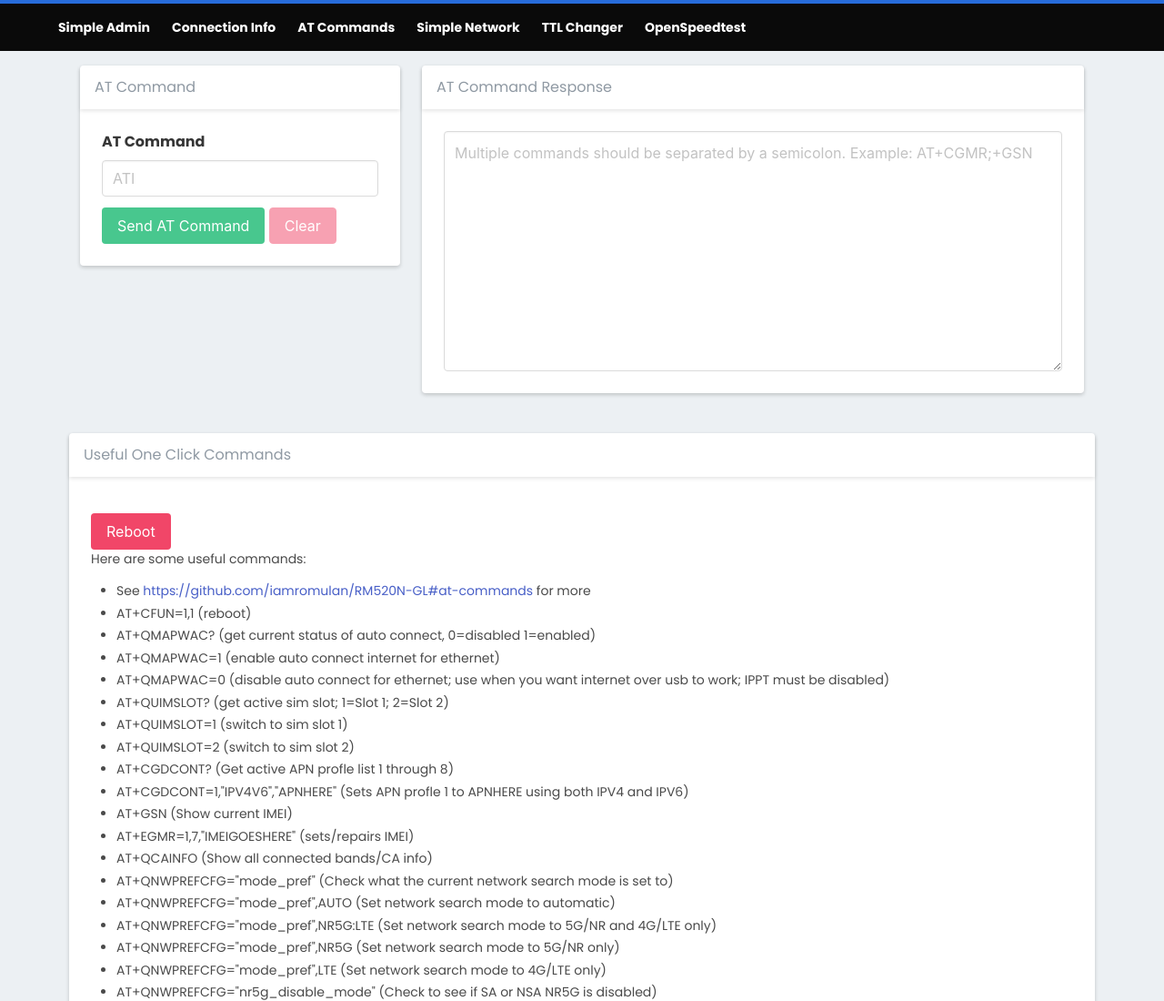
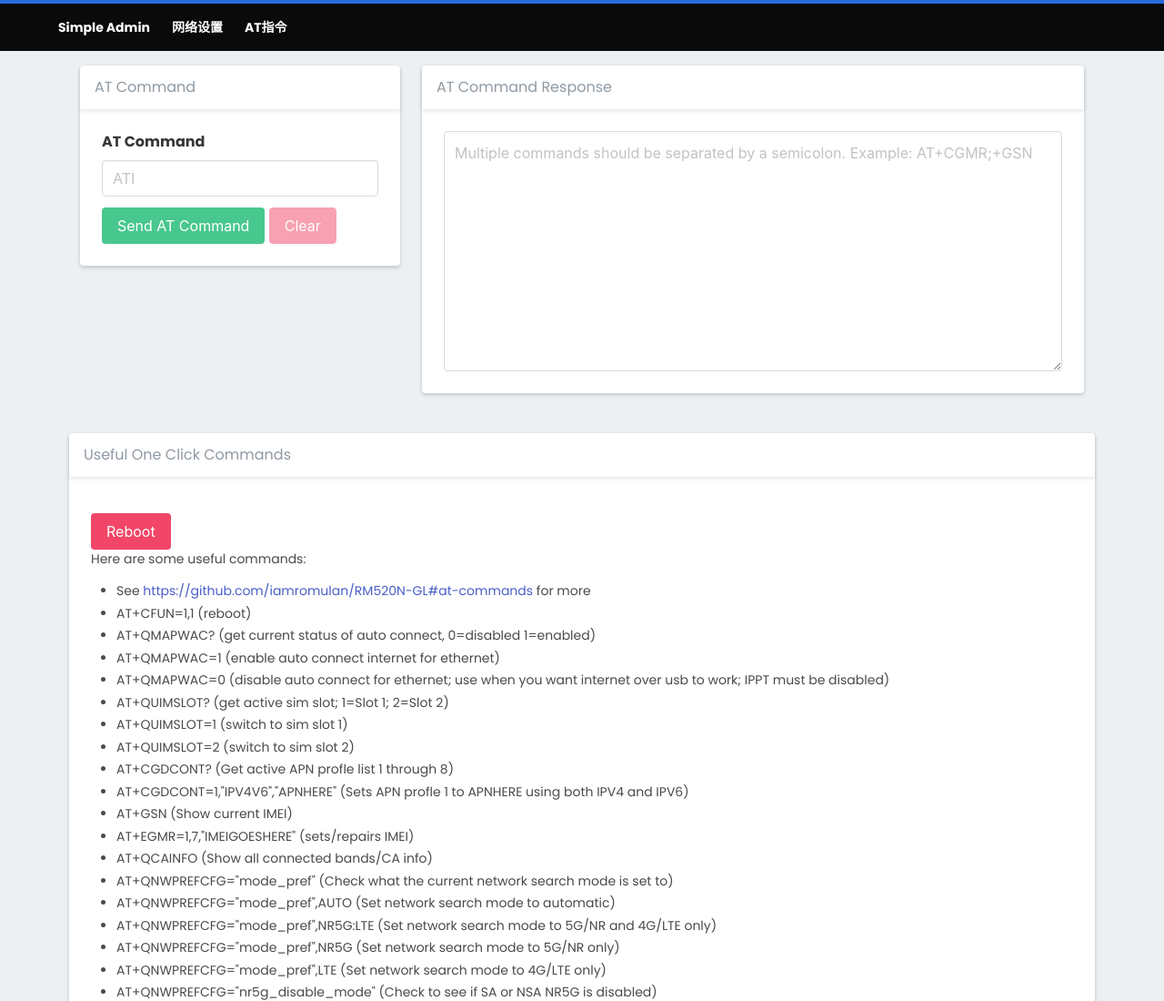
Before and after one commit to king0779/toolkit, a plain HTML site: page simpleadmin/www/atcommander.html in a window 1280 px wide. Shown: the top 1100 px of the page at 91% size. Drawn offline with Linux system fonts and the light colour scheme.

Commit message:
Add files via upload

```diff
--- a/simpleadmin/www/atcommander.html
+++ b/simpleadmin/www/atcommander.html
@@ -34,11 +34,11 @@
           :class="isOpen ? 'is-active' : ''"
         >
           <div class="navbar-start">
-            <a class="navbar-item" href="/"> Connection Info </a>
-            <a class="navbar-item" href="/atcommander.html"> AT Commands </a>
-            <a class="navbar-item" href="/bandlock.html"> Simple Network </a>
-            <a class="navbar-item" href="/ttl.html"> TTL Changer </a>
-            <a class="navbar-item" href="/speedtest.html"> OpenSpeedtest </a>
+            <a class="navbar-item" href="/bandlock.html"> 网络设置 </a>
+            <a class="navbar-item" href="/atcommander.html"> AT指令 </a>
+            <!--<a class="navbar-item" href="/"> 连接信息 </a>
+            <a class="navbar-item" href="/ttl.html"> TTL修改器 </a>
+            <a class="navbar-item" href="/speedtest.html"> Speedtest测速 </a>-->
           </div>
         </div>
       </div>
```
Also changed, not shown: simpleadmin/www/bandlock.html (+5 -5 lines).
